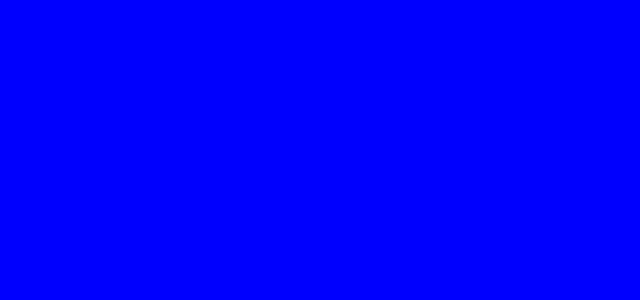
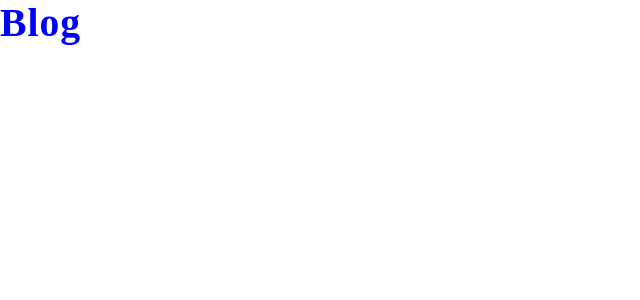
Before and after one commit to Figby222/blog, a React (Vite) app: page / in a window 1280 px wide. Shown: the top 300 px of the page, without its empty margins (0-640 px from the left). Built offline with nearby package versions, Linux system fonts and the light colour scheme.

Commit message:
Make grid from main

```diff
--- a/src/styles/BlogPost.css
+++ b/src/styles/BlogPost.css
@@ -1,3 +1,5 @@
-body {
-    background-color: blue;
+main {
+    display: grid;
+    grid-template-rows: repeat(auto, auto);
+    gap: 15px;
 }
```
